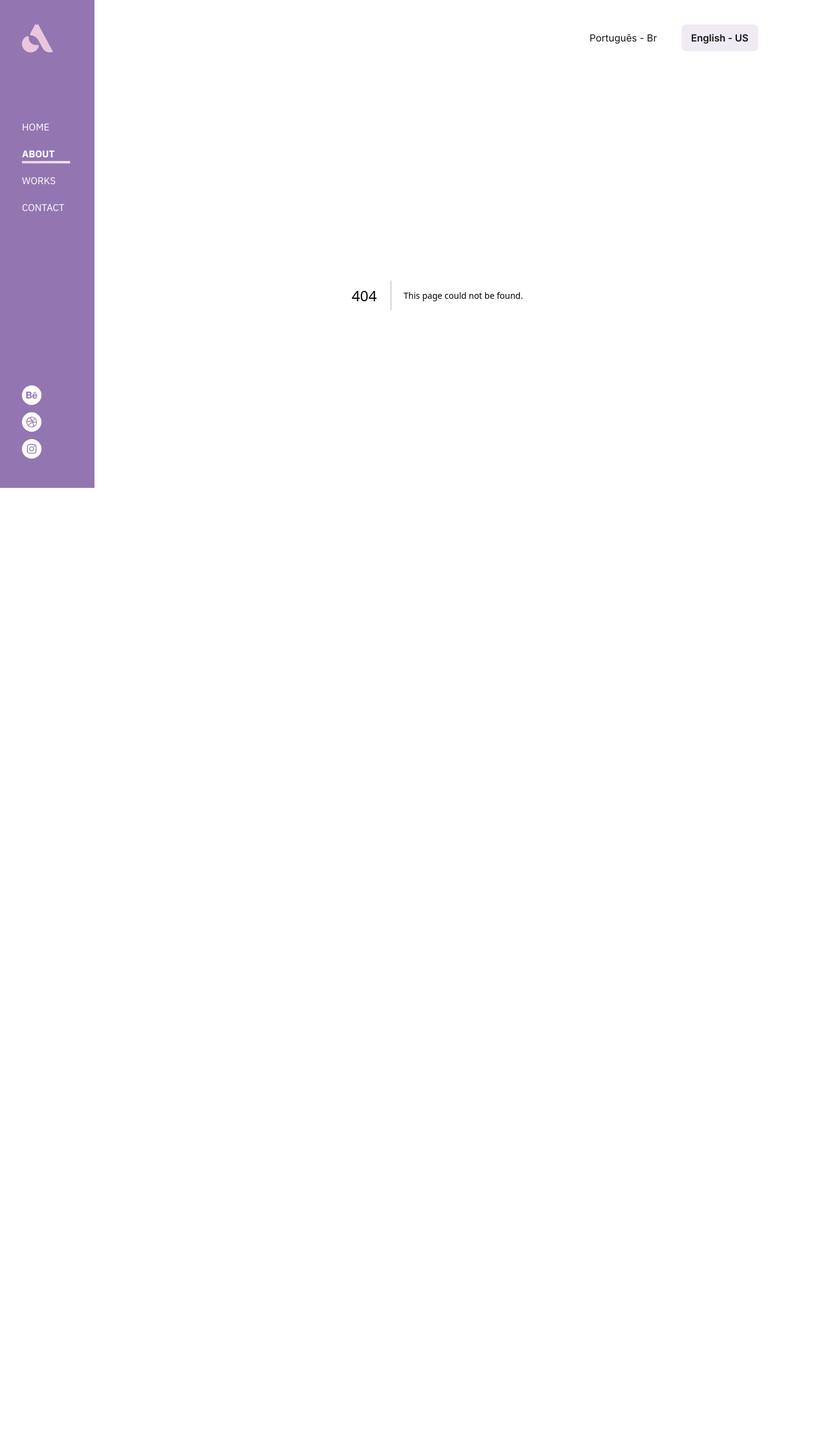
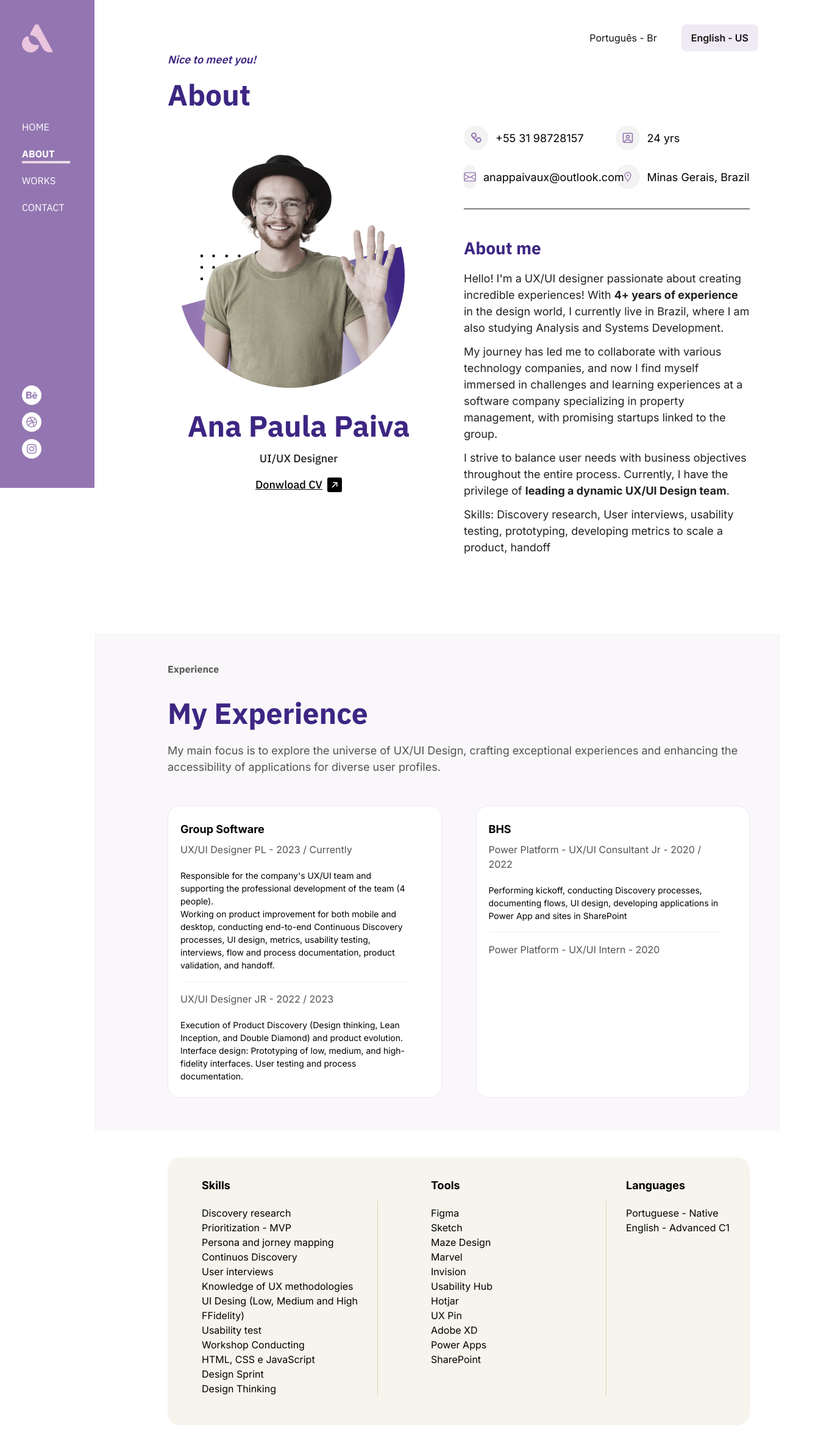
Before and after one commit to vbruno96/ana-portifolio, a Next.js app: page /about in a window 1280 px wide. Before the commit this address had no page. Shown: the top 2376 px of the page at 61% size, 1347 px wide, since content can reach past the window. Before the commit the page ends 884 px from the top, so only its background shows below. Built offline with nearby package versions, Linux system fonts and the light colour scheme.

Commit message:
feat: create page about

```diff
--- /dev/null
+++ b/src/app/about/page.tsx
@@ -0,0 +1,208 @@
+import Image from 'next/image'
+import Link from 'next/link'
+
+import { BsEnvelope, BsFillArrowUpRightSquareFill } from 'react-icons/bs'
+import { FaVoicemail } from 'react-icons/fa6'
+import { TbUserSquare } from 'react-icons/tb'
+import { LiaMapMarkerSolid } from 'react-icons/lia'
+
+import aboutImage from '../assets/about-image.png'
+
+export default function About() {
+  return (
+    <>
+      <section className="2xl:px-auto flex gap-14 pb-32 pl-[7.5rem] pr-[3.125rem] 2xl:mx-auto 2xl:max-w-[calc(1440px-9.6875rem)] 2xl:justify-between 2xl:px-0">
+        <div className="flex-shrink-0 font-ibm">
+          <span className="mb-4 block text-lg font-semibold italic text-blue">
+            Nice to meet you!
+          </span>
+          <h1 className="mb-11 text-5xl font-bold text-blue">About</h1>
+          <Image
+            src={aboutImage}
+            alt="Pessoa sorrindo acenando"
+            className="mx-auto mb-8"
+          />
+          <h3 className="mb-3 text-center text-5xl font-bold text-blue">
+            Ana Paula Paiva
+          </h3>
+          <p className="mb-4 text-center text-lg font-medium text-[#212121]">
+            UI/UX Designer
+          </p>
+          <Link
+            className="flex items-center justify-center gap-2 text-lg font-medium underline"
+            href="/"
+          >
+            Donwload CV{' '}
+            <BsFillArrowUpRightSquareFill className="text-[1.5rem]" />
+          </Link>
+        </div>
+        <div className="pt-[7.625rem]">
+          <div className="mb-9 grid grid-cols-2 grid-rows-2 gap-x-7 gap-y-6 border-b border-b-black pb-8 text-lg">
+            <Link href="tel:55319987281657" className="flex items-center gap-3">
+              <span className="flex h-10 w-10 rotate-45 items-center justify-center rounded-full bg-black bg-opacity-5 font-medium text-purple">
+                <FaVoicemail className="text-[1.25rem]" />
+              </span>
+              +55 31 98728157
+            </Link>
+            <p className="flex items-center gap-3">
+              <span className="flex h-10 w-10 items-center justify-center rounded-full bg-black bg-opacity-5 font-medium text-purple">
+                <TbUserSquare className="text-[1.25rem]" />
+              </span>
+              24 yrs
+            </p>
+            <Link
+              href="mailto:anappaivaux@gmail.com"
+              className="flex items-center gap-3"
+            >
+              <span className="flex h-10 w-10 items-center justify-center rounded-full bg-black bg-opacity-5 font-medium text-purple">
+                <BsEnvelope className="text-[1.25rem]" />
+              </span>
+              anappaivaux@outlook.com
+            </Link>
+            <p className="flex items-center gap-3">
+              <span className="flex h-10 w-10 items-center justify-center rounded-full bg-black bg-opacity-5 font-medium text-purple">
+                <LiaMapMarkerSolid className="text-[1.25rem]" />
+              </span>
+              Minas Gerais, Brazil
+            </p>
+          </div>
+          <h2 className="mb-2 font-ibm text-xl font-bold text-blue">
+            About me
+          </h2>
+          <div className="text-lg text-[#212121] [&>*:not(:last-child)]:mb-3">
+            <p>
+              Hello! I'm a UX/UI designer passionate about creating incredible
+              experiences! With <strong>4+ years of experience</strong> in the
+              design world, I currently live in Brazil, where I am also studying
+              Analysis and Systems Development.
+            </p>
+
+            <p>
+              My journey has led me to collaborate with various technology
+              companies, and now I find myself immersed in challenges and
+              learning experiences at a software company specializing in
+              property management, with promising startups linked to the group.
+            </p>
+
+            <p>
+              I strive to balance user needs with business objectives throughout
+              the entire process. Currently, I have the privilege of{' '}
+              <strong>leading a dynamic UX/UI Design team</strong>.
+            </p>
+
+            <p>
+              Skills: Discovery research, User interviews, usability testing,
+              prototyping, developing metrics to scale a product, handoff
+            </p>
+          </div>
+        </div>
+      </section>
+      <section className="bg-[#F9F7FA]">
+        <div className="pb-[3.375rem] pl-[7.5rem] pr-[3.125rem] pt-[2.875rem] 2xl:mx-auto 2xl:max-w-[calc(1440px-9.6875rem)] 2xl:px-0">
+          <span className="mb-8 block font-ibm text-base font-bold text-[#5A5A5A]">
+            Experience
+          </span>
+          <h2 className="mb-5 font-ibm text-5xl font-bold text-blue">
+            My Experience
+          </h2>
+          <p className="mb-[3.125rem] text-lg text-[#535353]">
+            My main focus is to explore the universe of UX/UI Design, crafting
+            exceptional experiences and enhancing the accessibility of
+            applications for diverse user profiles.
+          </p>
+          <div className="flex gap-14">
+            <div className="flex-1 rounded-[20px] border border-[#EFE8F5] bg-white py-6 pl-5 pr-12 text-sm">
+              <h3 className="mb-2 text-lg font-bold text-[#000]">
+                Group Software
+              </h3>
+              <span className="mb-5 block text-base text-[#535353]">
+                UX/UI Designer PL - 2023 / Currently
+              </span>
+              <p>
+                Responsible for the company's UX/UI team and supporting the
+                professional development of the team (4 people).
+              </p>
+              <p>
+                Working on product improvement for both mobile and desktop,
+                conducting end-to-end Continuous Discovery processes, UI design,
+                metrics, usability testing, interviews, flow and process
+                documentation, product validation, and handoff.
+              </p>
+              <div className="my-4 border-b border-b-[#F2F2F2]" />
+              <span className="mb-5 block text-base text-[#535353]">
+                UX/UI Designer JR - 2022 / 2023
+              </span>
+              <p>
+                Execution of Product Discovery (Design thinking, Lean Inception,
+                and Double Diamond) and product evolution.
+              </p>
+              <p>
+                Interface design: Prototyping of low, medium, and high-fidelity
+                interfaces. User testing and process documentation.
+              </p>
+            </div>
+            <div className="flex-1 rounded-[20px] border border-[#EFE8F5] bg-white py-6 pl-5 pr-12 text-sm">
+              <h3 className="mb-2 text-lg font-bold text-[#000]">BHS</h3>
+              <span className="mb-5 block text-base text-[#535353]">
+                Power Platform - UX/UI Consultant Jr - 2020 / 2022
+              </span>
+              <p>
+                Performing kickoff, conducting Discovery processes, documenting
+                flows, UI design, developing applications in Power App and sites
+                in SharePoint
+              </p>
+              <div className="my-4 border-b border-b-[#F2F2F2]" />
+              <span className="mb-5 block text-base text-[#535353]">
+                Power Platform - UX/UI Intern - 2020
+              </span>
+            </div>
+          </div>
+        </div>
+      </section>
+      <section className="pb-16 pl-[7.5rem] pr-[3.125rem] pt-11 2xl:mx-auto 2xl:max-w-[calc(1440px-9.6875rem)] 2xl:px-0">
+        <div className="flex justify-between rounded-[20px] bg-[#F6F4EC] pb-12 pt-8 2xl:justify-evenly">
+          <div className="pl-14">
+            <h4 className="mb-5 text-lg font-bold text-[#000]">Skills</h4>
+            <div className="w-80">
+              <p>Discovery research</p>
+              <p>Prioritization - MVP</p>
+              <p>Persona and jorney mapping</p>
+              <p>Continuos Discovery</p>
+              <p>User interviews</p>
+              <p>Knowledge of UX methodologies</p>
+              <p>UI Desing (Low, Medium and High FFidelity)</p>
+              <p>Usability test</p>
+              <p>Workshop Conducting</p>
+              <p>HTML, CSS e JavaScript</p>
+              <p>Design Sprint</p>
+              <p>Design Thinking</p>
+            </div>
+          </div>
+          <div className="relative pl-14 before:absolute before:-left-8 before:bottom-0 before:top-0 before:mt-auto before:block before:h-80 before:border-l before:border-[#DCD3B7] after:absolute after:bottom-0 after:right-8 after:top-0 after:mt-auto after:block after:h-80 after:border-l after:border-[#DCD3B7]">
+            <h4 className="mb-5 text-lg font-bold text-[#000]">Tools</h4>
+            <div className="w-80">
+              <p>Figma</p>
+              <p>Sketch</p>
+              <p>Maze Design</p>
+              <p>Marvel</p>
+              <p>Invision</p>
+              <p>Usability Hub</p>
+              <p>Hotjar</p>
+              <p>UX Pin</p>
+              <p>Adobe XD</p>
+              <p>Power Apps</p>
+              <p>SharePoint</p>
+            </div>
+          </div>
+          <div>
+            <h4 className="mb-5 text-lg font-bold text-[#000]">Languages</h4>
+            <div className="w-80">
+              <p>Portuguese - Native</p>
+              <p>English - Advanced C1</p>
+            </div>
+          </div>
+        </div>
+      </section>
+    </>
+  )
+}
```
Also changed, not shown: src/app/assets/about-image.png (added).
